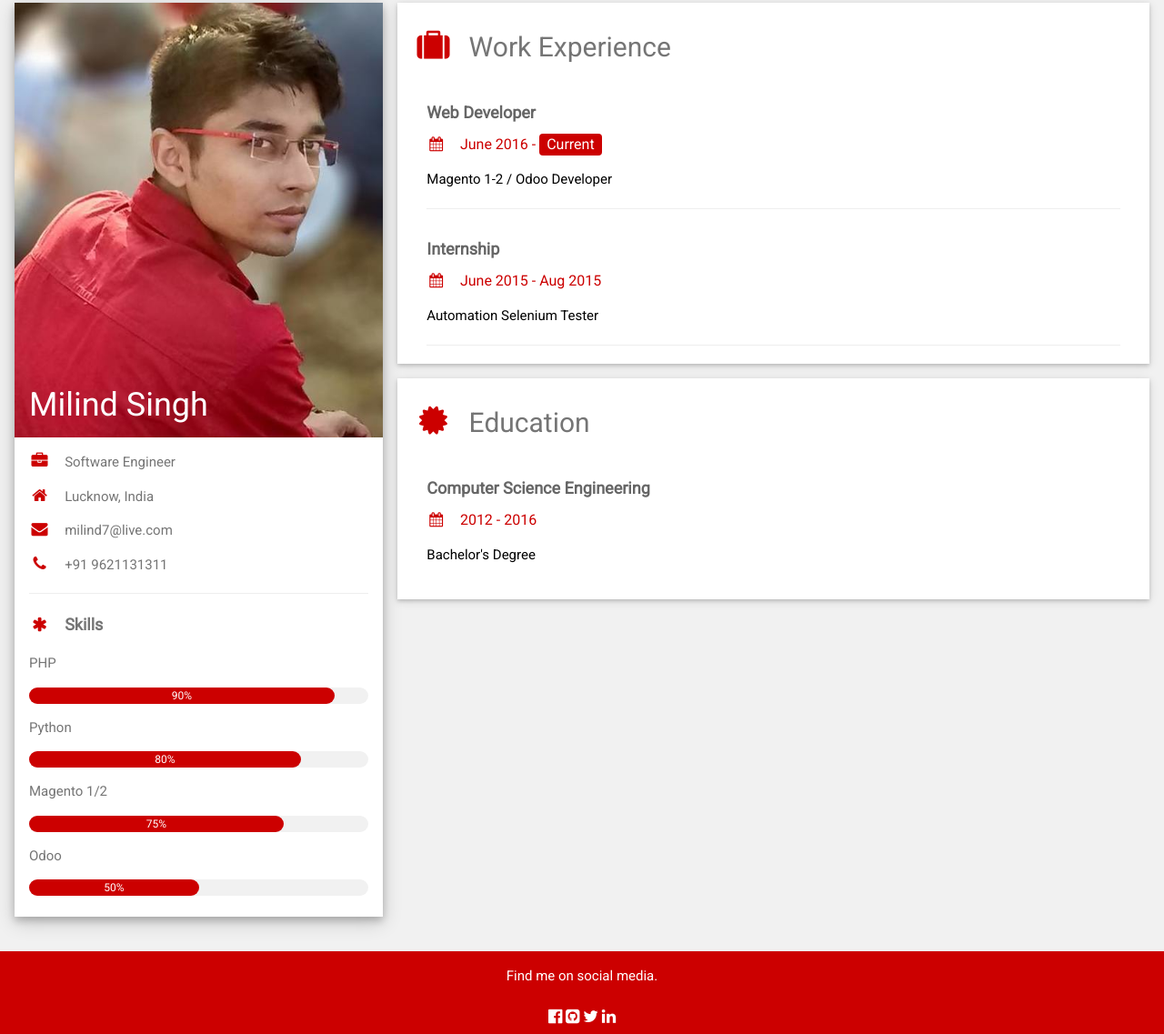
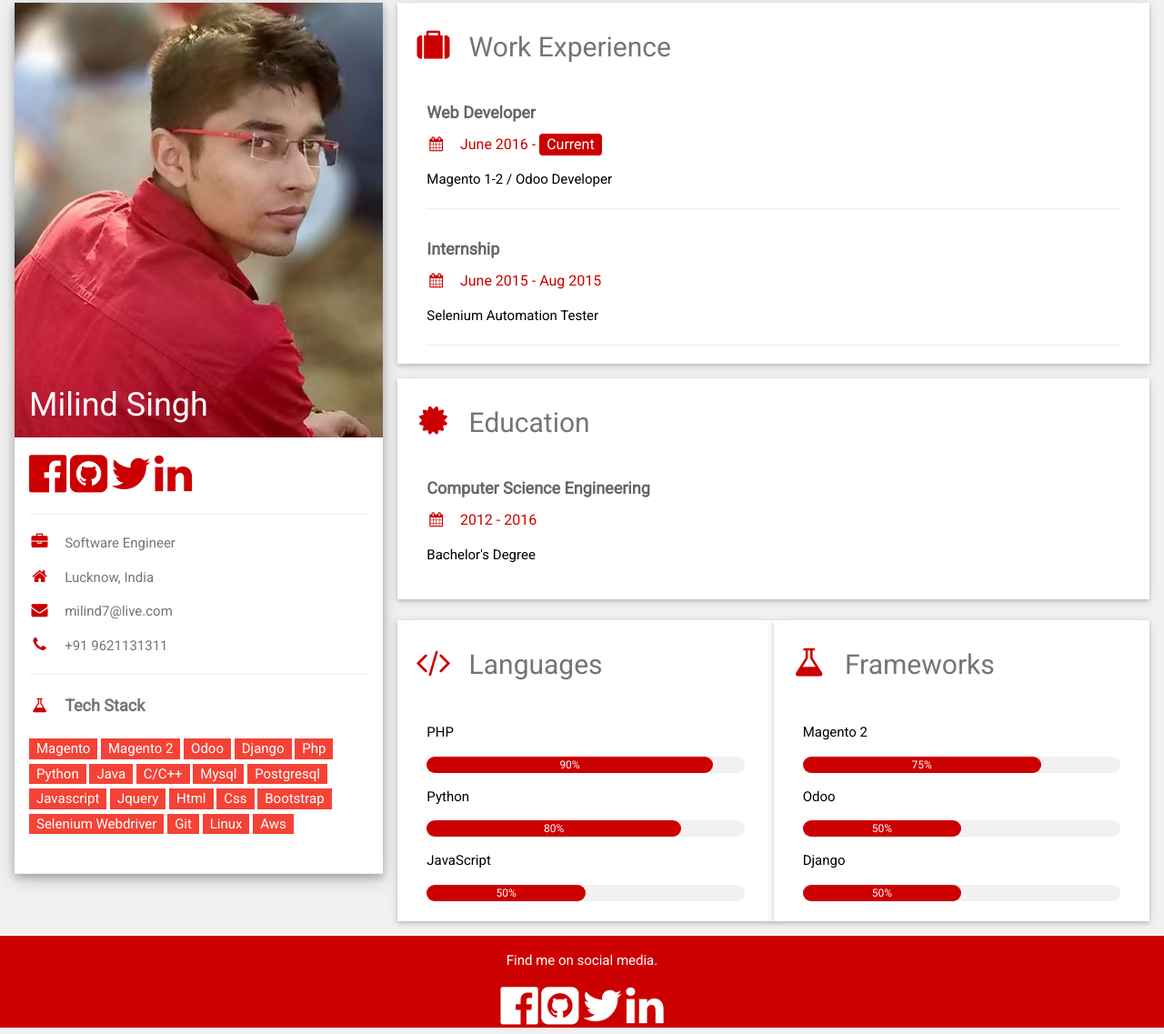
Before and after one commit to milindsingh/milindsingh.github.io, a plain HTML site: page index.html in a window 1280 px wide. Shown: the part 13-1150 px from the top of the page at 91% size. Drawn offline with Linux system fonts and the light colour scheme.

Commit message:
initial commit

```diff
--- a/index.html
+++ b/index.html
@@ -3,6 +3,7 @@
 <head><meta http-equiv="Content-Type" content="text/html; charset=UTF-8"><title>Milind Singh</title>
 
 <meta name="viewport" content="width=device-width, initial-scale=1">
+<link rel="icon" href="img/favicon.png" type="image/gif" sizes="16x16">
 <link rel="stylesheet" href="w3.css">
 <link rel="stylesheet" href="https://fonts.googleapis.com/css?family=Roboto">
 <link rel="stylesheet" href="https://cdnjs.cloudflare.com/ajax/libs/font-awesome/4.7.0/css/font-awesome.min.css">
@@ -11,6 +12,7 @@ html,body,h1,h2,h3,h4,h5,h6 {font-family: "Roboto", sans-serif}
 .w3-crimson,.w3-hover-crimson:hover{color:#fff!important;background-color:#cc0000!important}
 .w3-text-crimson,.w3-hover-text-crimson:hover{color:#cc0000!important}
 .w3-border-crimson,.w3-hover-border-crimson:hover{border-color:#cc0000!important}
+.m-top{margin-top:5px;}
 </style>
 </head><body class="w3-light-grey" data-gr-c-s-loaded="true">
 
@@ -31,56 +33,49 @@ html,body,h1,h2,h3,h4,h5,h6 {font-family: "Roboto", sans-serif}
           </div>
         </div>
         <div class="w3-container">
+        <p><a href="https://www.facebook.com/imilindsingh"><i class="fa fa-facebook-official w3-hover-text-indigo w3-xxxlarge w3-text-crimson"></i></a>
+  <a href="https://www.github.com/milindsingh"><i class="fa fa-github-square w3-hover-text-purple w3-xxxlarge w3-text-crimson"></i></a>
+  <a href="https://twitter.com/milindxlf2"><i class="fa fa-twitter w3-hover-text-light-blue w3-xxxlarge w3-text-crimson"></i></a>
+  <a href="https://www.linkedin.com/in/imilindsingh"><i class="fa fa-linkedin w3-hover-text-indigo w3-xxxlarge w3-text-crimson"></i></a>
+  <hr>
+  </p>
           <p><i class="fa fa-briefcase fa-fw w3-margin-right w3-large w3-text-crimson"></i>Software Engineer</p>
           <p><i class="fa fa-home fa-fw w3-margin-right w3-large w3-text-crimson"></i>Lucknow, India</p>
           <p><i class="fa fa-envelope fa-fw w3-margin-right w3-large w3-text-crimson"></i>milind7@live.com</p>
           <p><i class="fa fa-phone fa-fw w3-margin-right w3-large w3-text-crimson"></i>+91 9621131311</p>
           <hr>
 
-          <p class="w3-large"><b><i class="fa fa-asterisk fa-fw w3-margin-right w3-text-crimson"></i>Skills</b></p>
-          <p>PHP</p>
-          <div class="w3-progress-container w3-round-xlarge w3-small">
-            <div class="w3-progressbar w3-round-xlarge w3-crimson" style="width:90%">
-              <div class="w3-center w3-text-white">90%</div>
-            </div>
-          </div>
-          <p>Python</p>
-          <div class="w3-progress-container w3-round-xlarge w3-small">
-            <div class="w3-progressbar w3-round-xlarge w3-crimson" style="width:80%">
-              <div class="w3-center w3-text-white">80%</div>
-            </div>
-          </div>
-          <p>Magento 1/2</p>
-          <div class="w3-progress-container w3-round-xlarge w3-small">
-            <div class="w3-progressbar w3-round-xlarge w3-crimson" style="width:75%">
-              <div class="w3-center w3-text-white">75%</div>
-            </div>
-          </div>
-          <p>Odoo</p>
-          <div class="w3-progress-container w3-round-xlarge w3-small">
-            <div class="w3-progressbar w3-round-xlarge w3-crimson" style="width:50%">
-              <div class="w3-center w3-text-white">50%</div>
-            </div>
-          </div>
-          <br>
 
-          <!-- <p class="w3-large w3-text-theme"><b><i class="fa fa-globe fa-fw w3-margin-right w3-text-crimson"></i>Languages</b></p>
-          <p>English</p>
-          <div class="w3-progress-container w3-round-xlarge">
-            <div class="w3-progressbar w3-round-xlarge w3-crimson" style="width:100%"></div>
-          </div>
-          <p>Spanish</p>
-          <div class="w3-progress-container w3-round-xlarge">
-            <div class="w3-progressbar w3-round-xlarge w3-crimson" style="width:55%"></div>
-          </div>
-          <p>German</p>
-          <div class="w3-progress-container w3-round-xlarge">
-            <div class="w3-progressbar w3-round-xlarge w3-crimson" style="width:25%"></div>
-          </div>
-          <br> -->
+          <p class="w3-large w3-text-theme"><b><i class="fa fa fa-flask fa-fw w3-margin-right w3-text-crimson"></i>Tech Stack</b></p>
+
+          <span class="w3-tag w3-red m-top">Magento</span>
+          <span class="w3-tag w3-red m-top">Magento 2</span>
+          <span class="w3-tag w3-red m-top">Odoo</span>
+          <span class="w3-tag w3-red m-top">Django</span>
+          <span class="w3-tag w3-red m-top">Php</span>
+          <span class="w3-tag w3-red m-top">Python</span>
+          <span class="w3-tag w3-red m-top">Java</span>
+          <span class="w3-tag w3-red m-top">C/C++</span>
+          <span class="w3-tag w3-red m-top">Mysql</span>
+          <span class="w3-tag w3-red m-top">Postgresql</span>
+          <span class="w3-tag w3-red m-top">Javascript</span>
+          <span class="w3-tag w3-red m-top">Jquery</span>
+          <span class="w3-tag w3-red m-top">Html</span>
+          <span class="w3-tag w3-red m-top">Css</span>
+          <span class="w3-tag w3-red m-top">Bootstrap</span>
+          <span class="w3-tag w3-red m-top">Selenium Webdriver</span>
+          <span class="w3-tag w3-red m-top">Git</span>
+          <span class="w3-tag w3-red m-top">Linux</span>
+          <span class="w3-tag w3-red m-top">Aws</span>
+
+
+
         </div>
+      <br>
+
+      <hr>
+
       </div><br>
-
     <!-- End Left Column -->
     </div>
 
@@ -100,7 +95,7 @@ html,body,h1,h2,h3,h4,h5,h6 {font-family: "Roboto", sans-serif}
         <div class="w3-container">
           <h5 class="w3-opacity"><b>Internship </b></h5>
           <h6 class="w3-text-crimson"><i class="fa fa-calendar fa-fw w3-margin-right"></i>June 2015 - Aug 2015</h6>
-          <p>Automation Selenium Tester</p>
+          <p>Selenium Automation Tester</p>
           <hr>
         </div>
       </div>
@@ -113,6 +108,61 @@ html,body,h1,h2,h3,h4,h5,h6 {font-family: "Roboto", sans-serif}
           <p>Bachelor's Degree</p><br>
         </div>
       </div>
+            <br>
+
+        <div class="w3-half w3-container w3-card-2 w3-white">
+          <h2 class="w3-text-grey w3-padding-16"><i class="fa fa-code fa-fw w3-margin-right w3-xxlarge w3-text-crimson"></i>Languages</h2>
+          <div class="w3-container">
+           <p>PHP</p>
+            <div class="w3-progress-container w3-round-xlarge w3-small">
+              <div class="w3-progressbar w3-round-xlarge w3-crimson" style="width:90%">
+                <div class="w3-center w3-text-white">90%</div>
+              </div>
+            </div>
+            <p>Python</p>
+            <div class="w3-progress-container w3-round-xlarge w3-small">
+              <div class="w3-progressbar w3-round-xlarge w3-crimson" style="width:80%">
+                <div class="w3-center w3-text-white">80%</div>
+              </div>
+            </div>
+            <p>JavaScript</p>
+            <div class="w3-progress-container w3-round-xlarge w3-small">
+              <div class="w3-progressbar w3-round-xlarge w3-crimson" style="width:50%">
+                <div class="w3-center w3-text-white">50%</div>
+              </div>
+            </div>
+
+            <br>
+
+        </div>
+      </div>
+
+      <div class="w3-half w3-container w3-card-2 w3-white">
+          <h2 class="w3-text-grey w3-padding-16"><i class="fa fa-flask  fa-fw w3-margin-right w3-xxlarge w3-text-crimson"></i>Frameworks</h2>
+          <div class="w3-container">
+          <p>Magento 2</p>
+          <div class="w3-progress-container w3-round-xlarge w3-small">
+            <div class="w3-progressbar w3-round-xlarge w3-crimson" style="width:75%">
+              <div class="w3-center w3-text-white">75%</div>
+            </div>
+          </div>
+          <p>Odoo</p>
+          <div class="w3-progress-container w3-round-xlarge w3-small">
+            <div class="w3-progressbar w3-round-xlarge w3-crimson" style="width:50%">
+              <div class="w3-center w3-text-white">50%</div>
+            </div>
+          </div>
+          <p>Django</p>
+          <div class="w3-progress-container w3-round-xlarge  w3-small">
+            <div class="w3-progressbar w3-round-xlarge w3-crimson" style="width:50%">
+                <div class="w3-center w3-text-white">50%</div>
+            </div>
+          </div>
+          <br>
+
+        </div>
+      </div>
+
 
     <!-- End Right Column -->
     </div>
@@ -125,10 +175,10 @@ html,body,h1,h2,h3,h4,h5,h6 {font-family: "Roboto", sans-serif}
 
 <footer class="w3-container w3-crimson w3-center w3-margin-top">
   <p>Find me on social media.</p>
-  <a href="http://www.facebook.com/imilindsingh"><h4 class="fa fa-facebook-official w3-hover-text-indigo w3-large"></h4></a>
-  <a href="http://www.github.com/milindsingh"><h4 class="fa fa-github-square w3-hover-text-purple w3-large"></h4></a>
-  <h4 class="fa fa-twitter w3-hover-text-light-blue w3-large"></h4>
-  <h4 class="fa fa-linkedin w3-hover-text-indigo w3-large"></h4>
+  <a href="https://www.facebook.com/imilindsingh"><i class="fa fa-facebook-official w3-hover-text-indigo w3-xxxlarge"></i></a>
+  <a href="https://www.github.com/milindsingh"><i class="fa fa-github-square w3-hover-text-purple w3-xxxlarge"></i></a>
+   <a href="https://twitter.com/milindxlf2"><i class="fa fa-twitter w3-hover-text-light-blue w3-xxxlarge"></i></a>
+  <a href="https://www.linkedin.com/in/imilindsingh"><i class="fa fa-linkedin w3-hover-text-indigo w3-xxxlarge"></i></a>
 </footer>
 
 
```
Also changed, not shown: img/favicon.png (added).
